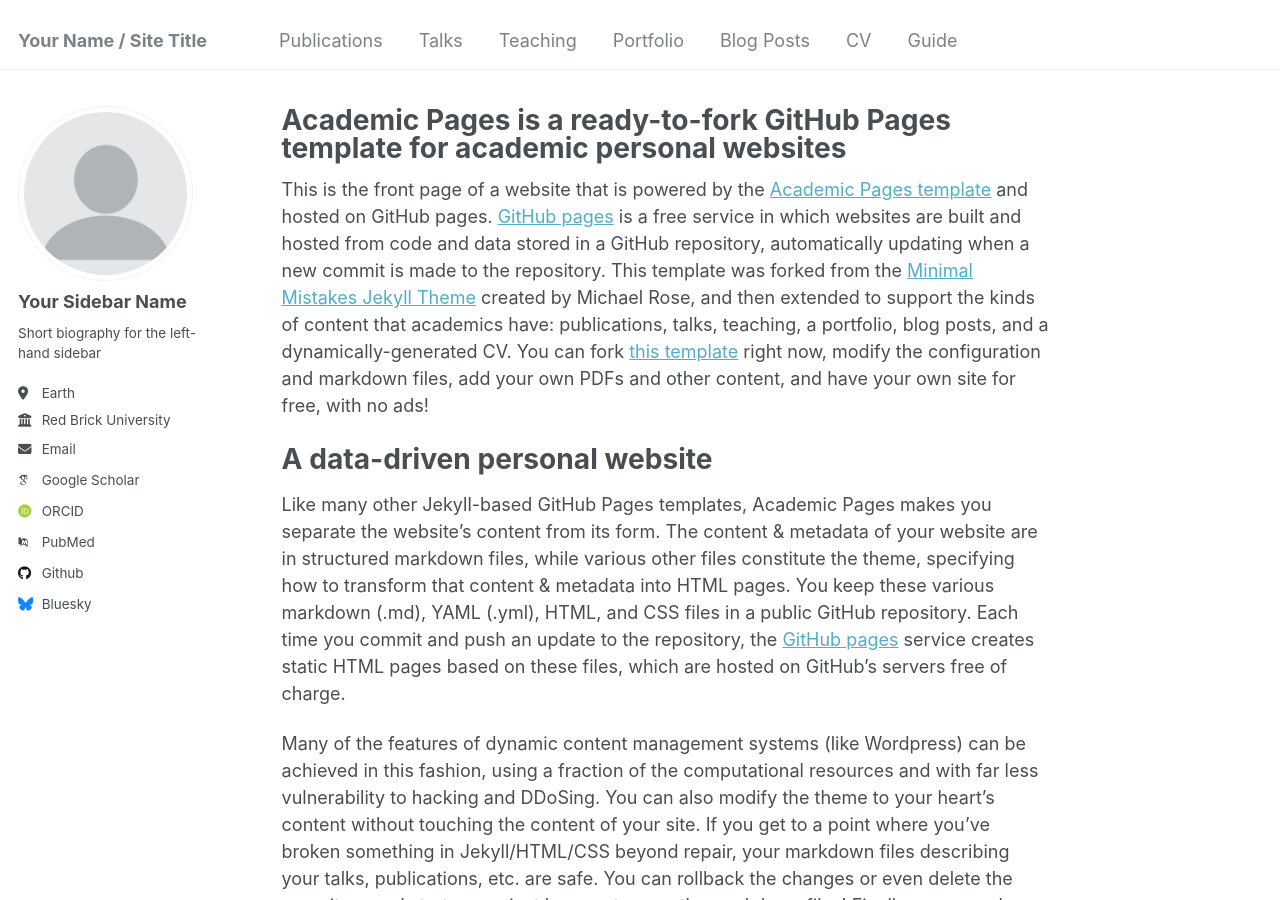
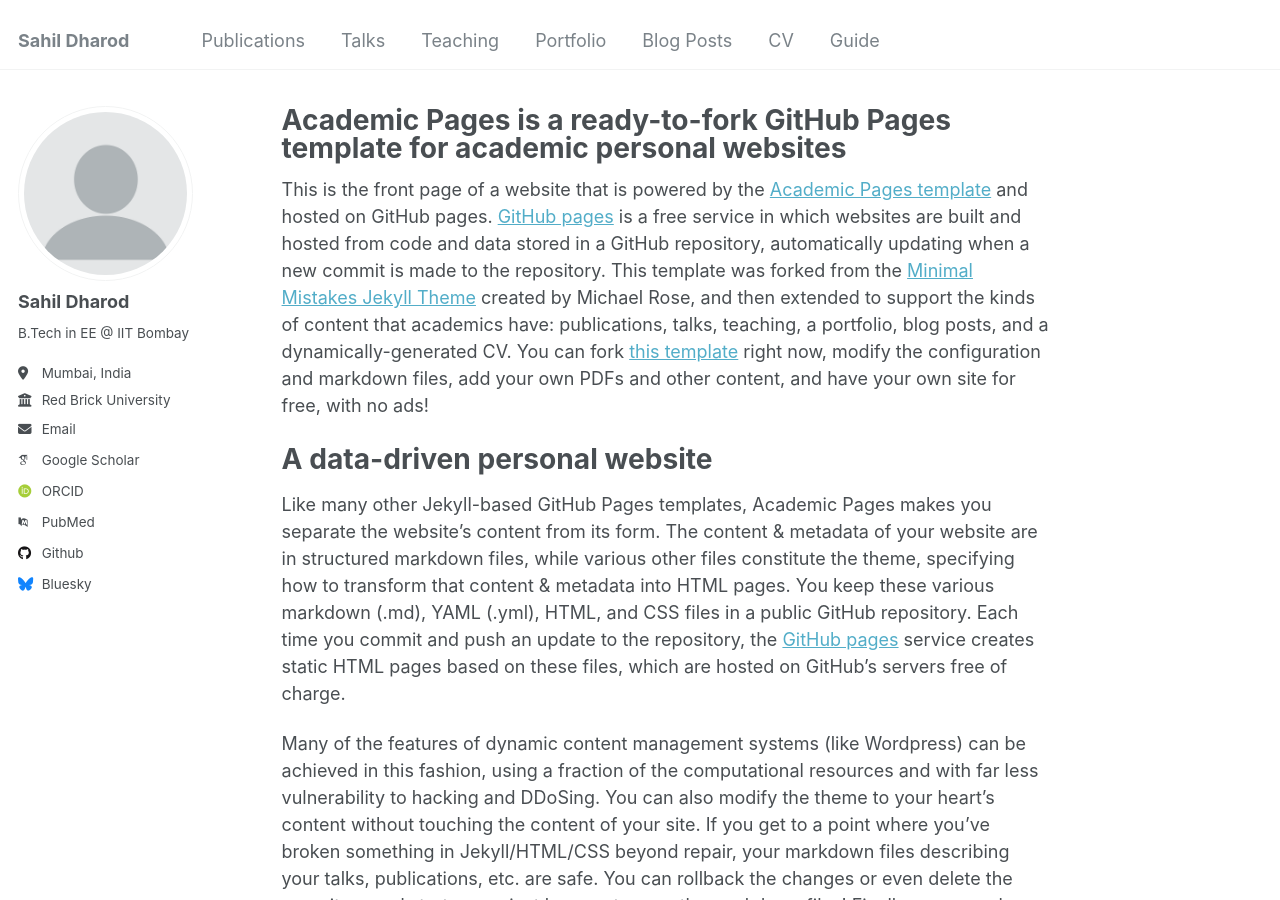
Before and after one commit to sahildharod/sahildharod.github.io, a Jekyll site: the page built from _pages/about.md, in a window 1280 px wide and 900 px high. Built offline with Jekyll 4.4.1, drawn with Linux system fonts in a browser that asks for light colours; some web fonts are replaced.

Commit message:
config changes

```diff
--- a/_config.yml
+++ b/_config.yml
@@ -8,11 +8,11 @@
 
 # Basic Site Settings
 locale                   : "en-US"
-title                    : "Your Name / Site Title"
+title                    : "Sahil Dharod"
 title_separator          : "-"
 name                     : &name "Your Name"
 description              : &description "personal description"
-url                      : https://academicpages.github.io # the base hostname & protocol for your site e.g. "https://[your GitHub username].github.io"
+url                      : https://sahildharod.github.io # the base hostname & protocol for your site e.g. "https://[your GitHub username].github.io"
 baseurl                  : "" # the subpath of your site, e.g. "/blog"
 repository               : "academicpages/academicpages.github.io"
 
@@ -22,10 +22,10 @@ repository               : "academicpages/academicpages.github.io"
 author:
   # Biographic information
   avatar           : "profile.png"
-  name             : "Your Sidebar Name"
+  name             : "Sahil Dharod"
   pronouns         : # example: "she/her"
-  bio              : "Short biography for the left-hand sidebar"
-  location         : "Earth"
+  bio              : "B.Tech in EE @ IIT Bombay"
+  location         : "Mumbai, India"
   employer         : "Red Brick University"
   uri              : # URL
   email            : "none@example.org"
```
